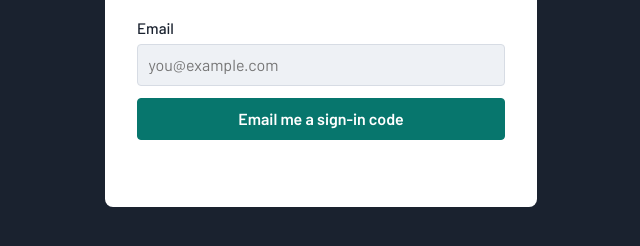
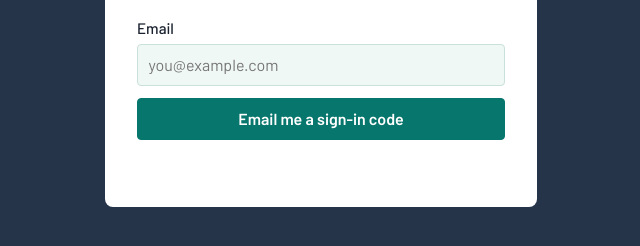
Before and after one commit to icelandaeroagents/iaa-portal, a plain HTML site: page iaa-portal-neon/public/index.html in a window 1280 px wide. Shown: the part 438-684 px from the top of the page, without its empty margins (319-959 px from the left). Drawn offline with Linux system fonts and the light colour scheme; no server answers.

Commit message:
Add files via upload

```diff
--- a/iaa-portal-neon/public/styles.css
+++ b/iaa-portal-neon/public/styles.css
@@ -8,17 +8,18 @@
   --brand-strong: #07766d;   /* darker teal for text and buttons on light */
   --on-brand: #ffffff;
   --ink: #1a222f;            /* IAA navy */
-  --muted: #566176;
-  --bg: #eef1f5;
+  --muted: #4f6470;
+  --bg: #e4f2ef;             /* light teal page background */
+  --field: #f0f8f6;          /* light teal behind input fields */
   --surface: #ffffff;
-  --line: #d7dce4;
+  --line: #c9e0db;
 
-  --chrome: #1a222f;         /* header and menu */
-  --chrome-raised: #232d3d;
-  --chrome-ink: #eef2f7;
-  --chrome-muted: #9aa5b6;
-  --chrome-line: #2e394b;
-  --chrome-accent: #3cc2b3;
+  --chrome: #263449;         /* header and menu: lighter navy */
+  --chrome-raised: #31415a;
+  --chrome-ink: #f1f6f8;
+  --chrome-muted: #a9ddd5;   /* light teal for unselected menu items */
+  --chrome-line: #3a4b66;
+  --chrome-accent: #5fd0c3;
 
   --notice-bg: #fdf3dc;
   --notice-line: #e2a72e;
@@ -46,14 +47,15 @@
     --brand-strong: #3cc2b3;
     --on-brand: #0f151e;
     --ink: #e6ebf2;
-    --muted: #9aa5b6;
-    --bg: #121923;
+    --muted: #9fb6b8;
+    --bg: #121a24;
+    --field: #182230;
     --surface: #1a222f;
-    --line: #2b3547;
+    --line: #2b3a47;
 
-    --chrome: #0d131b;
-    --chrome-raised: #182130;
-    --chrome-line: #222c3b;
+    --chrome: #1e2a3b;
+    --chrome-raised: #29374c;
+    --chrome-line: #33435a;
 
     --notice-bg: #2c2411;
     --notice-line: #a07a24;
@@ -317,7 +319,7 @@ label, .field-label { font-weight: 500; font-size: 0.95rem; }
 input[type="text"], input[type="email"], input[type="number"], select {
   font: inherit;
   color: var(--ink);
-  background: var(--bg);
+  background: var(--field);
   border: 1px solid var(--line);
   border-radius: var(--radius-s);
   padding: 0.5rem 0.65rem;
@@ -347,7 +349,7 @@ input[type="checkbox"] {
   padding: 0.3rem 0.55rem;
   border: 1px solid var(--line);
   border-radius: var(--radius-s);
-  background: var(--bg);
+  background: var(--field);
   font-family: var(--font-sign);
   font-weight: 600;
   letter-spacing: 0.04em;
```
